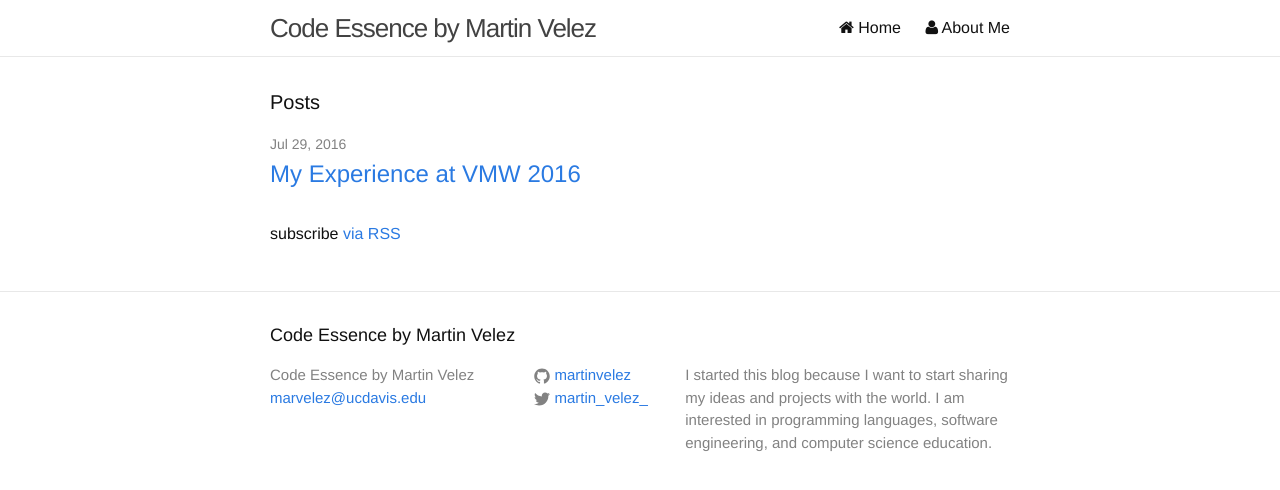
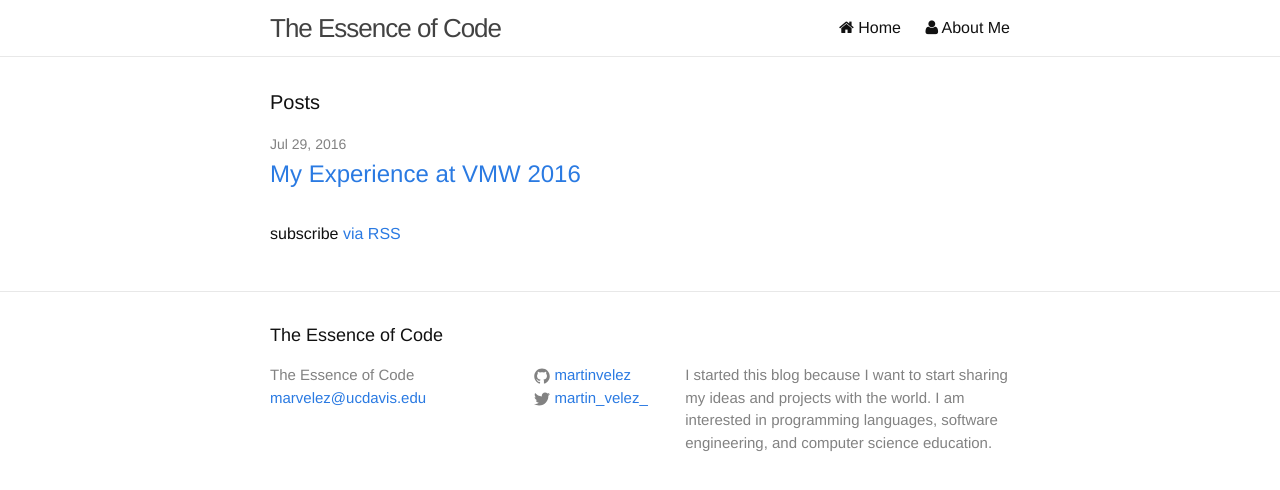
Before and after one commit to martinvelez/blog, a Jekyll site: the page built from index.html, in a window 1280 px wide. Shown: the top 490 px of the page. Built offline with Jekyll 4.4.1, drawn with Linux system fonts in a browser that asks for light colours.

Commit message:
changed blog title

```diff
--- a/_config.yml
+++ b/_config.yml
@@ -6,7 +6,7 @@
 # 'jekyll serve'. If you change this file, please restart the server process.
 
 # Site settings
-title: "Code Essence by Martin Velez"
+title: "The Essence of Code"
 email: marvelez@ucdavis.edu
 description: > # this means to ignore newlines until "baseurl:"
    I started this blog because I want to start sharing my ideas and projects with the world.
```
